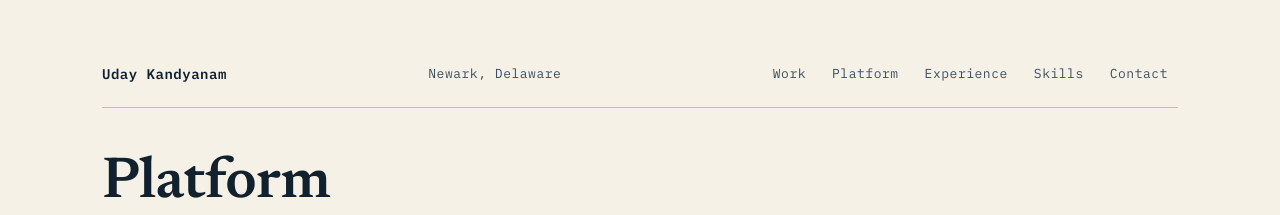
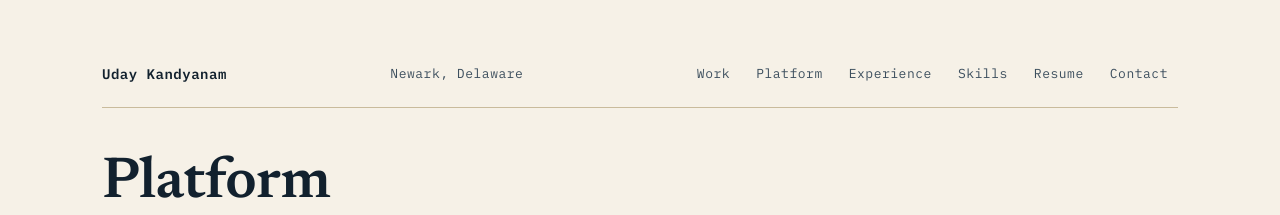
Before and after one commit to UdayKandyanam/udaykandyanam.github.io, a plain HTML site: page index.html in a window 1280 px wide. Shown: the top 215 px of the page. Drawn offline with Linux system fonts and the light colour scheme.

Commit message:
Add Resume to top navigation

```diff
--- a/index.html
+++ b/index.html
@@ -275,6 +275,7 @@
             <a href="#platform">Platform</a>
             <a href="#experience">Experience</a>
             <a href="#skills">Skills</a>
+            <a href="resume.pdf" target="_blank" rel="noopener">Resume</a>
             <a href="#contact">Contact</a>
           </nav>
         </div>
```
